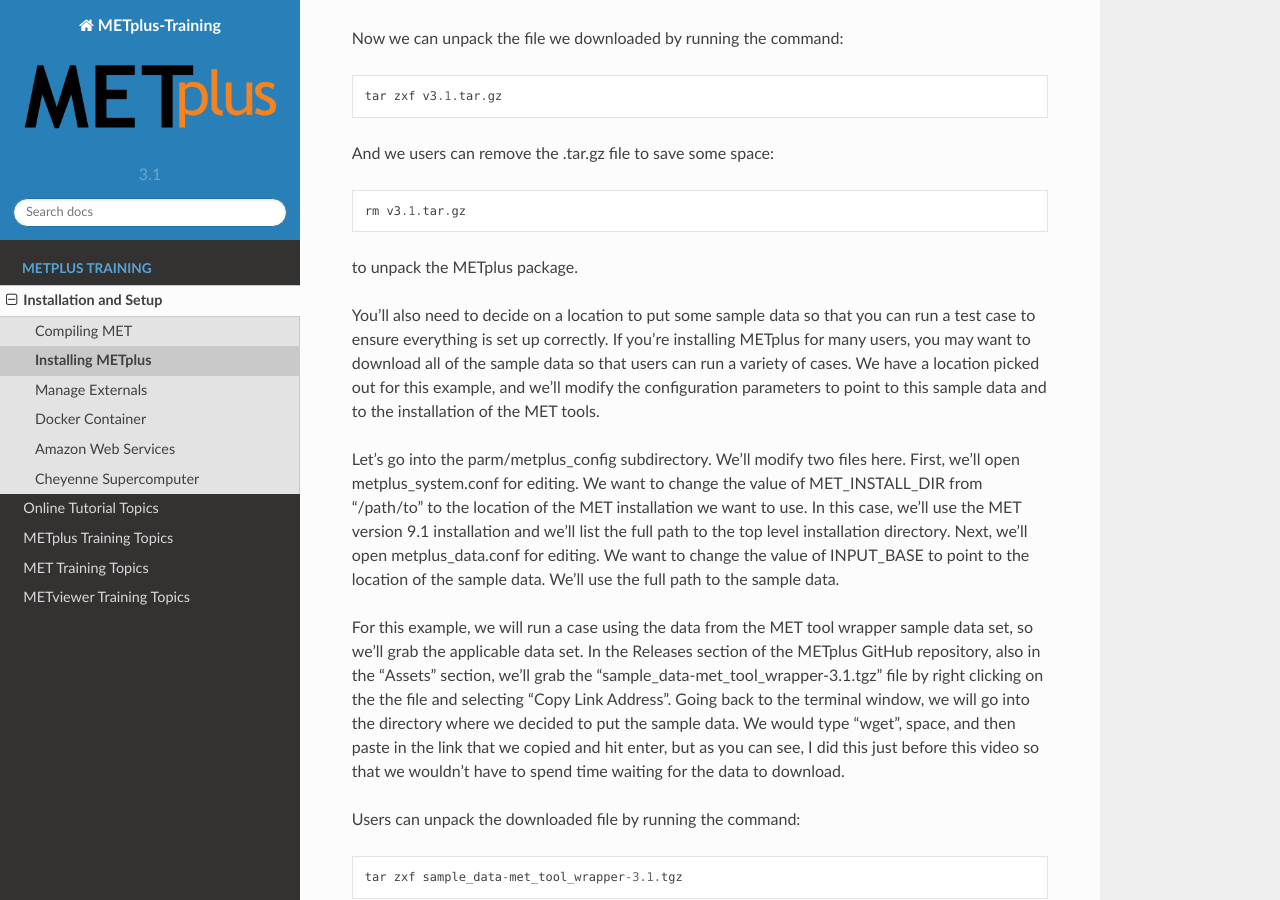
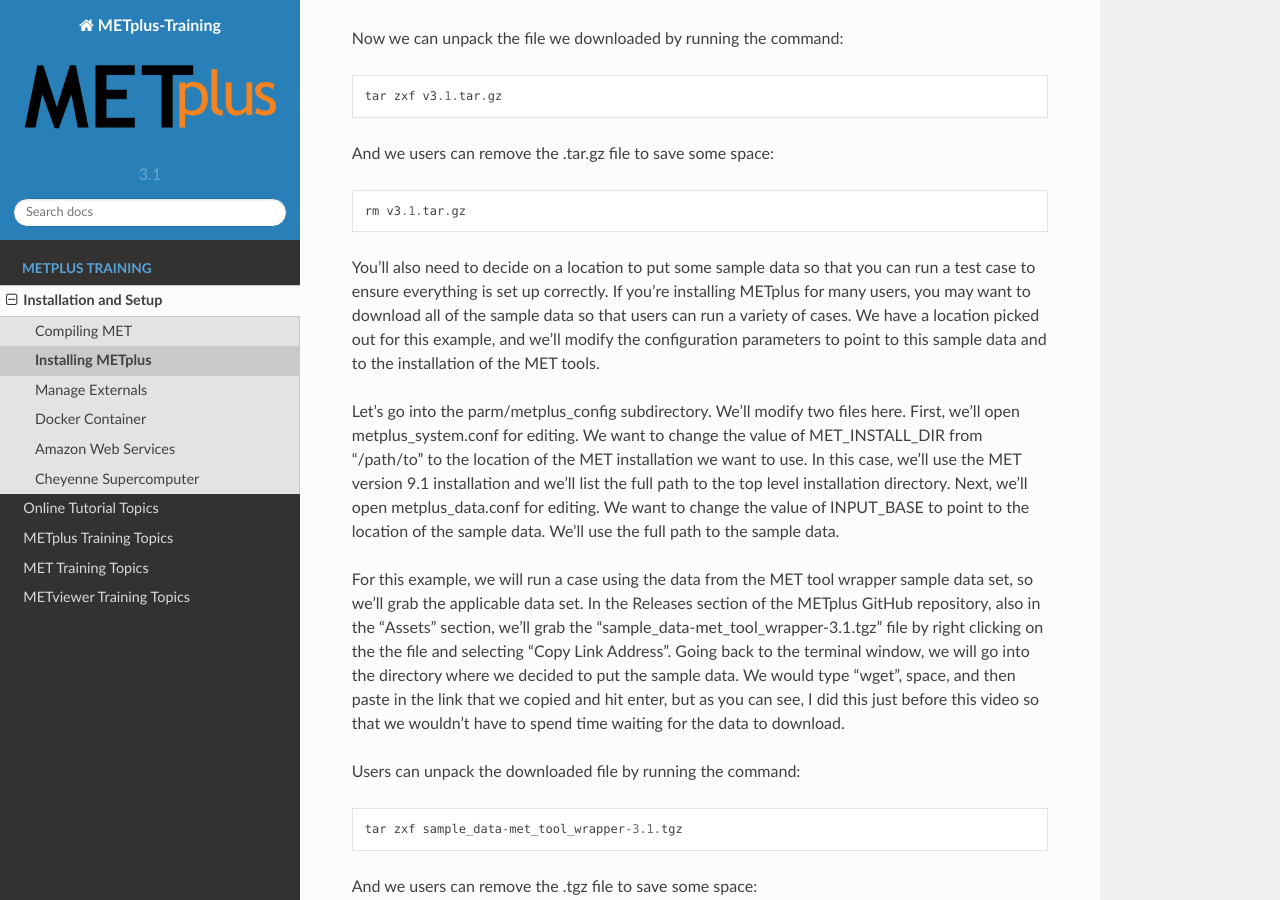
Before and after one commit to dtcenter/METplus-Training, a Sphinx documentation site: the page built from docs/modules/Environment/metplus_installation.rst, in a window 1280 px wide and 900 px high, scrolled down 1485 px. Built offline with Sphinx 7.4.7 and the Read the Docs theme 2.0.0, drawn with Linux system fonts in a browser that asks for light colours.

Commit message:
Removed unnecessary text.

```diff
--- a/docs/modules/Environment/metplus_installation.rst
+++ b/docs/modules/Environment/metplus_installation.rst
@@ -39,13 +39,12 @@ Now we can unpack the file we downloaded by running the command:
 
   tar zxf v3.1.tar.gz
 
+
 And we users can remove the .tar.gz file to save some space:
 
 .. code-block::
 
   rm v3.1.tar.gz
-
-to unpack the METplus package.
 
 You'll also need to decide on a location to put some sample data so that you can run a test case to ensure everything is set up correctly.  If you're installing METplus for many users, you may want to download all of the sample data so that users can run a variety of cases.  We have a location picked out for this example, and we'll modify the configuration parameters to point to this sample data and to the installation of the MET tools.
 
```
